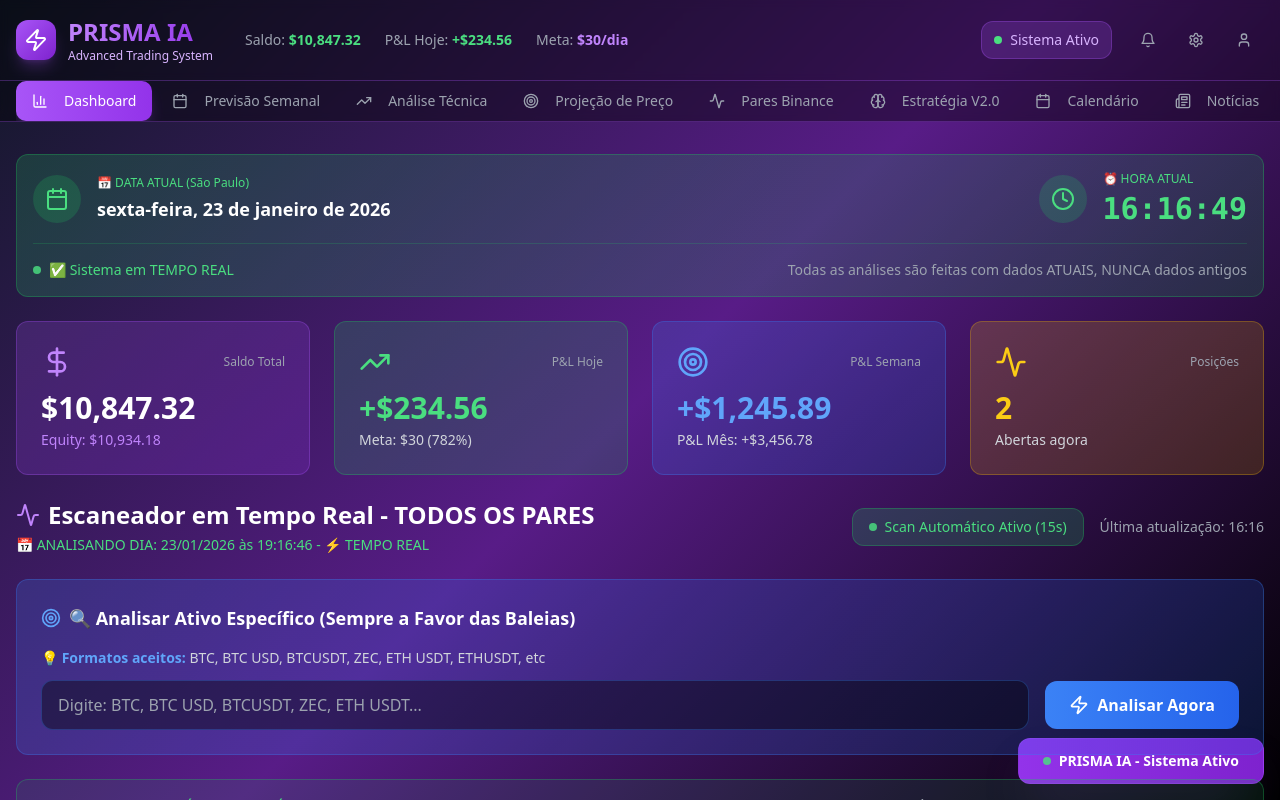
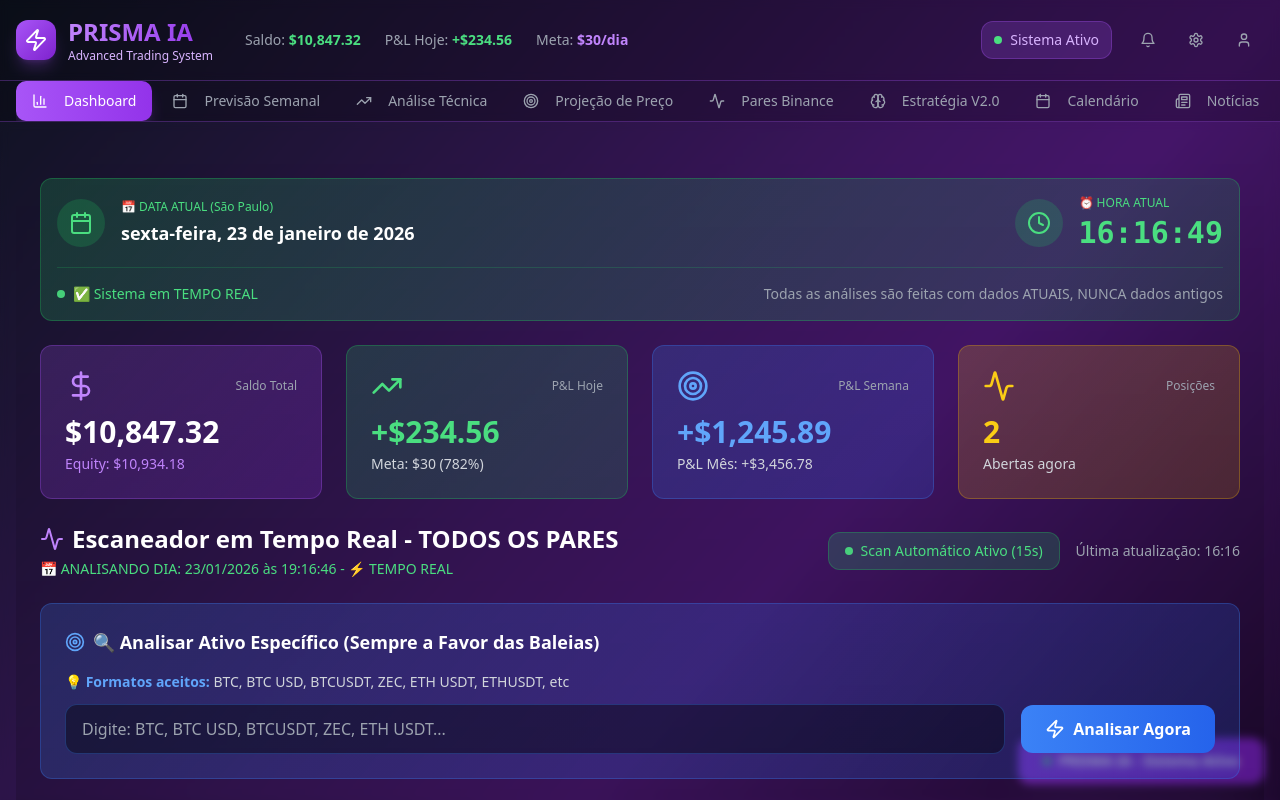
Before and after one commit to fernasantos7072-blip/Exness-Trading-Dashboard, a React (Vite) app: page / in a window 1280 px wide. Shown: the top 800 px of the page. Built offline with nearby package versions, Linux system fonts and the light colour scheme; no server answers.

Commit message:
Bug da tela roxa no scroll corrigido definitivamente

```diff
--- a/src/App.tsx
+++ b/src/App.tsx
@@ -105,7 +105,7 @@ function App() {
   }
 
   return (
-    <div className="min-h-screen" style={{ background: 'transparent' }}>
+    <div className="min-h-screen bg-gradient-to-br from-gray-900/95 via-purple-900/90 to-black/95">
       <Header />
 
       {/* Navigation Tabs */}
@@ -131,8 +131,8 @@ function App() {
         </div>
       </div>
 
-      <main className="container mx-auto px-4 py-8">
-        <div className="animate-fade-in">
+      <main className="container mx-auto px-4 py-8 bg-black/20 backdrop-blur-sm min-h-screen">
+        <div className="animate-fade-in bg-gradient-to-b from-transparent to-black/30 rounded-xl p-6">
           {renderContent()}
         </div>
       </main>
--- a/src/components/TradingNews.tsx
+++ b/src/components/TradingNews.tsx
@@ -193,7 +193,7 @@ export const TradingNews = () => {
   }
 
   return (
-    <div className="space-y-6">
+    <div className="space-y-6 bg-gradient-to-b from-gray-900/50 to-black/50 p-6 rounded-xl">
       <div className="flex items-center justify-between">
         <div className="flex items-center space-x-3">
           <Newspaper className="w-6 h-6 text-purple-400" />
--- a/src/index.css
+++ b/src/index.css
@@ -61,21 +61,39 @@
     @apply text-foreground font-sans;
     background: linear-gradient(135deg, #111827 0%, #581c87 50%, #000000 100%);
     background-attachment: fixed;
-    background-size: cover;
+    background-size: 100% 100%;
+    background-repeat: no-repeat;
     min-height: 100vh;
     overflow-x: hidden;
     overflow-y: auto;
+    position: relative;
+  }
+
+  /* APLICAR o MESMO gradiente em múltiplas camadas para garantir que NUNCA apareça só roxo */
+  body::before {
+    content: '';
+    position: fixed;
+    top: 0;
+    left: 0;
+    width: 100%;
+    height: 100%;
+    background: linear-gradient(135deg, #111827 0%, #581c87 50%, #000000 100%);
+    z-index: -1;
+    pointer-events: none;
   }
 
   /* Fix COMPLETO para evitar tela roxa/cinza no scroll */
   #root {
     min-height: 100vh;
-    background: transparent;
+    background: linear-gradient(135deg, rgba(17, 24, 39, 0.95) 0%, rgba(88, 28, 135, 0.95) 50%, rgba(0, 0, 0, 0.95) 100%);
+    background-attachment: fixed;
+    position: relative;
   }
 
   main {
-    min-height: calc(100vh - 200px);
-    background: transparent;
+    min-height: calc(100vh - 100px);
+    background: rgba(0, 0, 0, 0.3);
+    backdrop-filter: blur(8px);
     position: relative;
     z-index: 1;
   }
```
